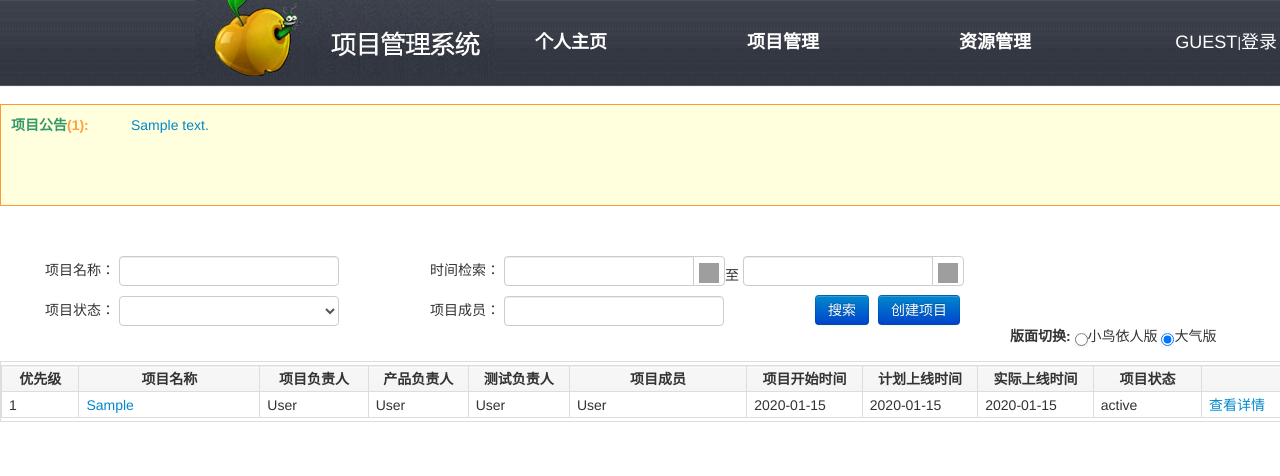
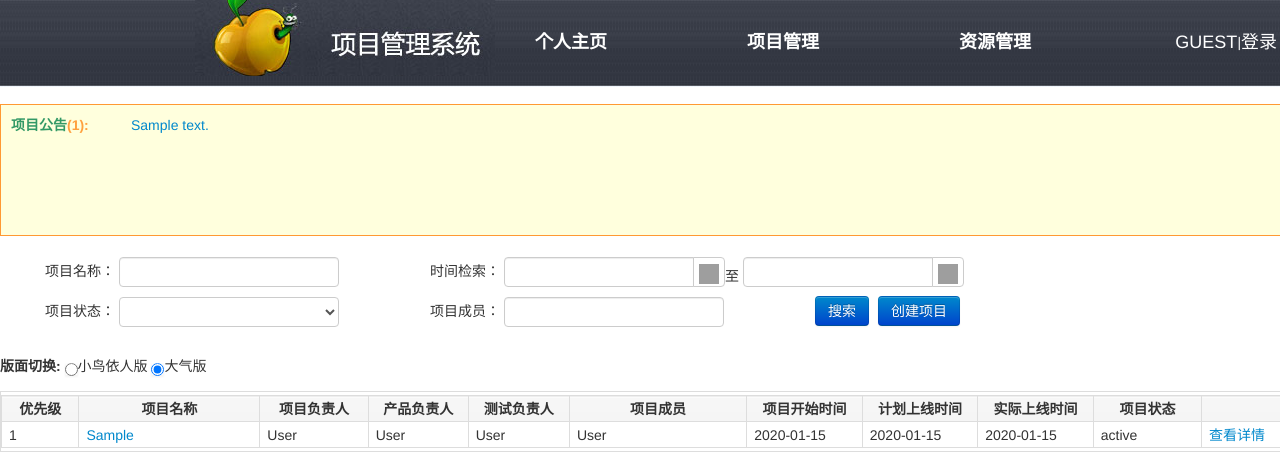
Before and after one commit to aggieliyan/Qsystem, a Django app: page / in a window 1280 px wide; the page is wider, and only the part inside the window is pictured. Shown: the top 476 px of that part. Run offline with Django 3.2, Linux system fonts and the light colour scheme; tables that the repository leaves empty hold one stand-in row (values such as "Sample post"); parts of the project's set-up code (start-up, migrations or seed data) failed here and were passed over; some libraries are stand-ins or nearby versions; grey boxes are pictures that could not be loaded.

Commit message:
调整公告样式，免得挤版面切换

```diff
--- a/project/templates/projectlist.html
+++ b/project/templates/projectlist.html
@@ -26,13 +26,13 @@
 	{% if notices %}
 
    {% if count = 1 %}
-	<div style="height:90px;padding-left: 10px; padding-top: 10px;" class="notice">
+	<div style="height:120px;padding-left: 10px; padding-top: 10px;" class="notice">
    {% endif %}
    {% if count = 2 %}
-	<div style="height:90px;padding-left: 10px; padding-top: 10px;" class="notice">
+	<div style="height:120px;padding-left: 10px; padding-top: 10px;" class="notice">
    {% endif %}
    {% if count = 3 %}
-	<div style="height:100px;padding-left: 10px; padding-top: 10px;" class="notice">
+	<div style="height:120px;padding-left: 10px; padding-top: 10px;" class="notice">
    {% endif %}
     {% if count = 4 %}
 	<div style="height:140px;padding-left: 10px; padding-top: 10px;" class="notice">
```
